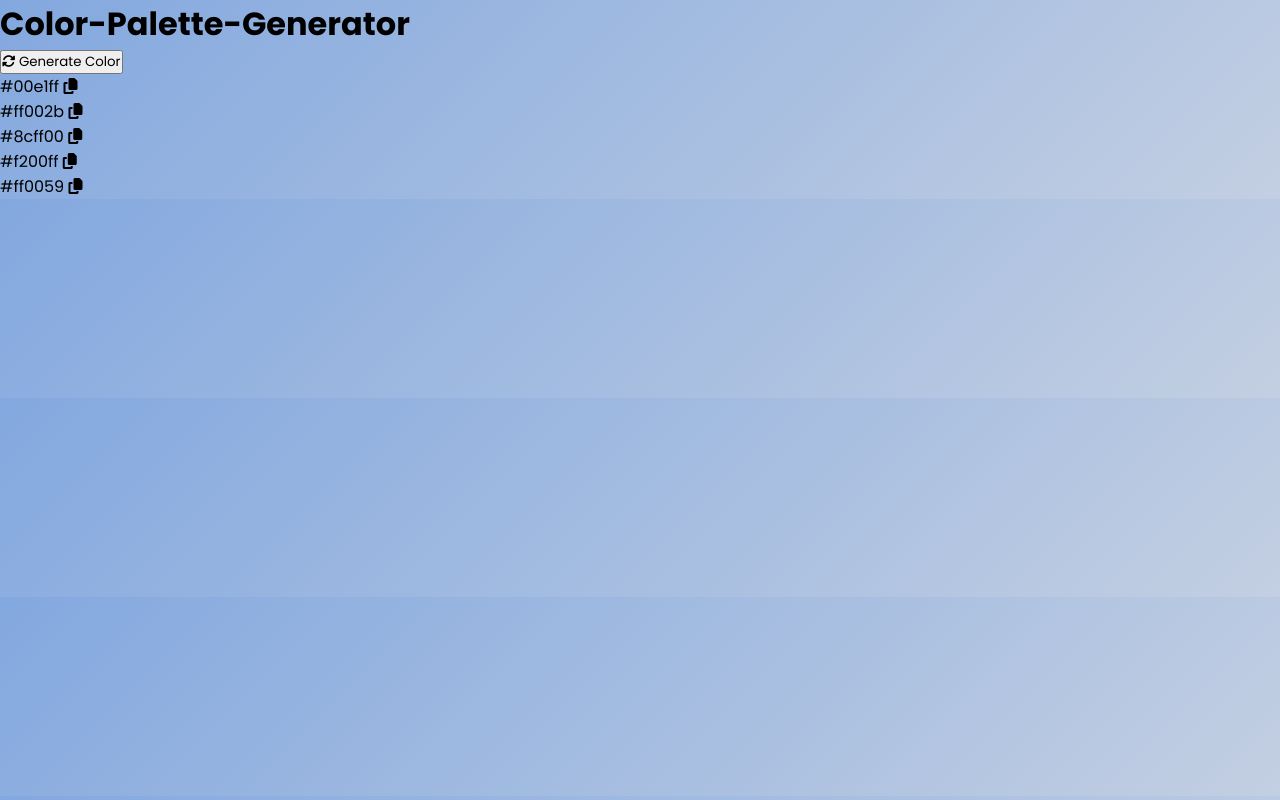
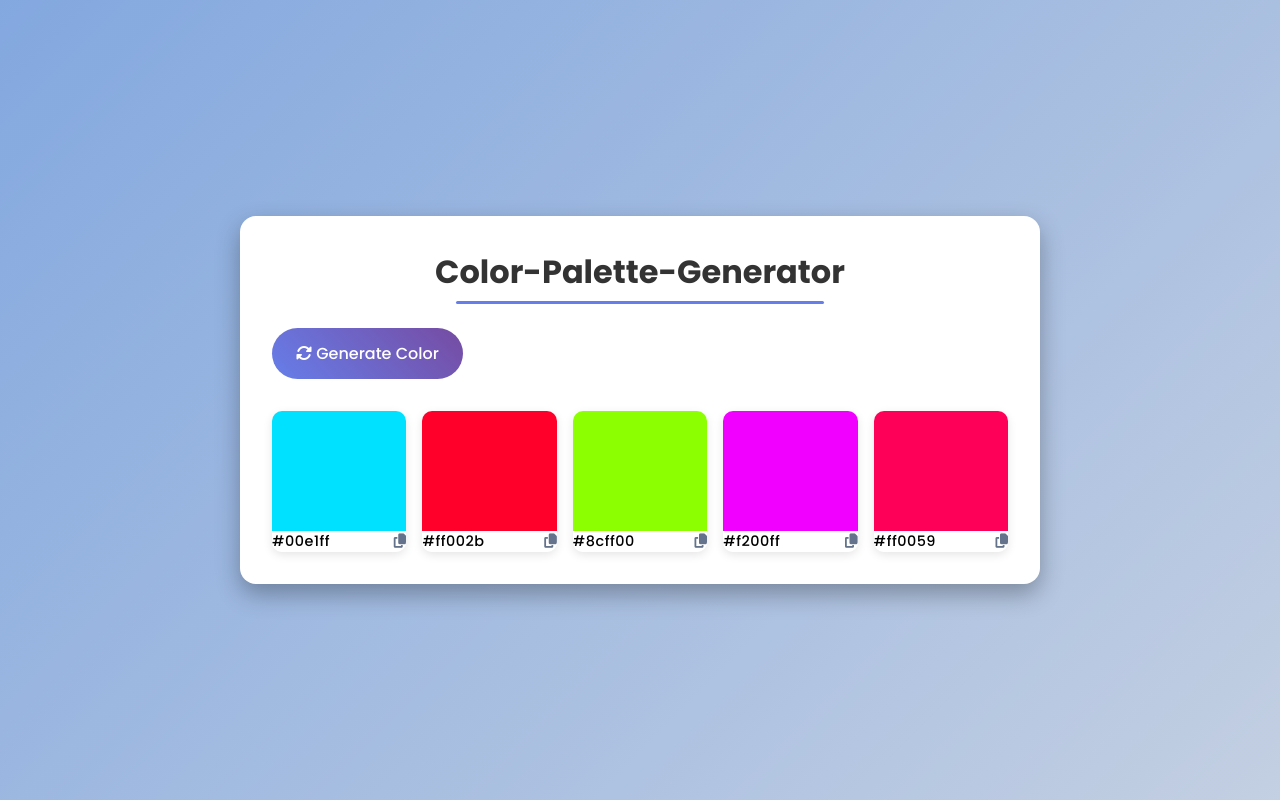
Before and after one commit to rudransh100/color-palette-generator, a plain HTML site: page index.html in a window 1280 px wide. Drawn offline with Linux system fonts and the light colour scheme.

Commit message:
created stylesheet

```diff
--- a/main.css
+++ b/main.css
@@ -8,4 +8,93 @@
 }
 body{
     background: linear-gradient(135deg,#83a8df,#c3cfe2);
+    min-height: 100vh;
+    display: flex;
+    align-items: center;
+    justify-content: center;
+    padding: 20px;
 }
+.container{
+    background-color: #fff;
+    border-radius: 1rem;
+    padding: 2rem;
+    width: 100%;
+    max-width: 800px;
+    box-shadow: 0 10px 25px rgba(0,0,0,0.3);
+}
+h1{
+    text-align: center;
+    margin-bottom: 1.5rem;
+    position: relative;
+    padding-bottom: 0.5rem;
+    color: #333;
+}
+h1::after{
+    content: "";
+    position: absolute;
+    left: 50%;
+    bottom: 0;
+    transform: translateX(-50%);
+    width: 50%;
+    height: 3px;
+    background-color: #667eea;
+    border-radius: 2px;
+
+}
+#generate-button{
+    background: linear-gradient(45deg,#667eea,#764ba2);
+    color: #fff;
+    border: none;
+    padding: 0.8rem 1.5rem;
+    border-radius: 50px;
+    cursor: pointer;
+    font-weight: 500;
+    font-size: 1rem;
+    margin-bottom: 2rem;
+}
+#generate-button:hover{
+    transform: translateY(-2px);
+    box-shadow: 0 6px 10px rgba(102,123,234,0.3);
+}
+#generate-button:active{
+    transform: translateY(0);
+}
+.color-container{
+    display: grid;
+    gap: 1rem;
+    grid-template-columns: repeat(auto-fit,minmax(130px,1fr));
+
+}
+.color-box{
+    border-radius: 10px;
+    overflow: hidden;
+    box-shadow: 0 3px 10px  rgba(0,0,0,0.1);
+    transition: transform 0.2s;
+}
+.color-box:hover{
+    transform: translateY(-5px);
+}
+.color{
+    height:120px;
+    cursor: pointer;
+}
+.color-info{
+    background-color: #fff;
+    padding : 0.7 rem;
+    display: flex;
+    align-items: center;
+    justify-content: space-between;
+    font-size: 0.9rem;
+}
+.hex-code{
+    font-weight: 500;
+    letter-spacing: 0.5px;
+}
+.copy-btn{
+    cursor: pointer;
+    color: #64738b;
+    transition: color 0.5s;
+}
+.copy-btn:hover{
+    color: #667eea;
+}
```
